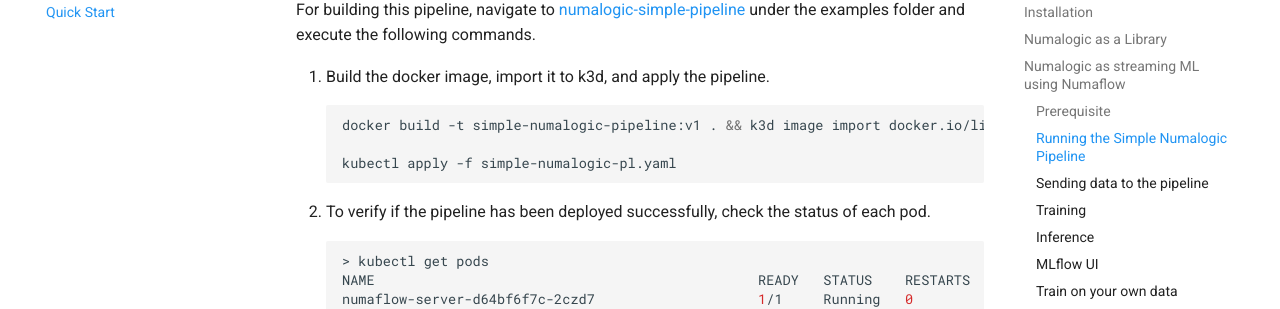
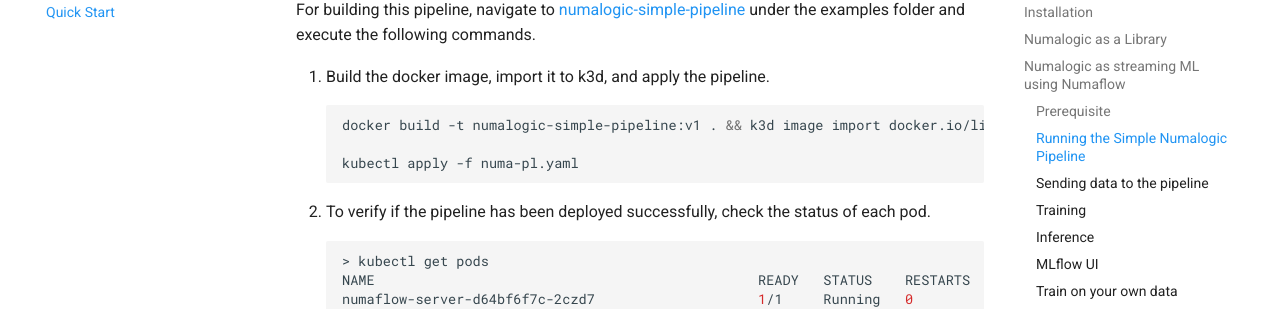
Before and after one commit to numaproj/numalogic, an MkDocs documentation site: the page built from docs/quick-start.md, in a window 1280 px wide and 900 px high, scrolled down 1698 px. Shown: the part 144-453 px from the top of the window. Built offline with MkDocs 1.6.1 and Material for MkDocs 9.7.7, drawn with Linux system fonts in a browser that asks for light colours; comment, search, counter and statistics services are not loaded.

Commit message:
fix: normalize naming
Signed-off-by: Avik Basu <avikbasu93@gmail.com>

````diff
--- a/docs/quick-start.md
+++ b/docs/quick-start.md
@@ -74,9 +74,9 @@
 
 1. Build the docker image, import it to k3d, and apply the pipeline.
 ```shell
-docker build -t simple-numalogic-pipeline:v1 . && k3d image import docker.io/library/simple-numalogic-pipeline:v1
+docker build -t numalogic-simple-pipeline:v1 . && k3d image import docker.io/library/numalogic-simple-pipeline:v1
 
-kubectl apply -f simple-numalogic-pl.yaml
+kubectl apply -f numa-pl.yaml
 ```
 2. To verify if the pipeline has been deployed successfully, check the status of each pod.
 ```shell
````
Also changed, not shown: 2 other files.
